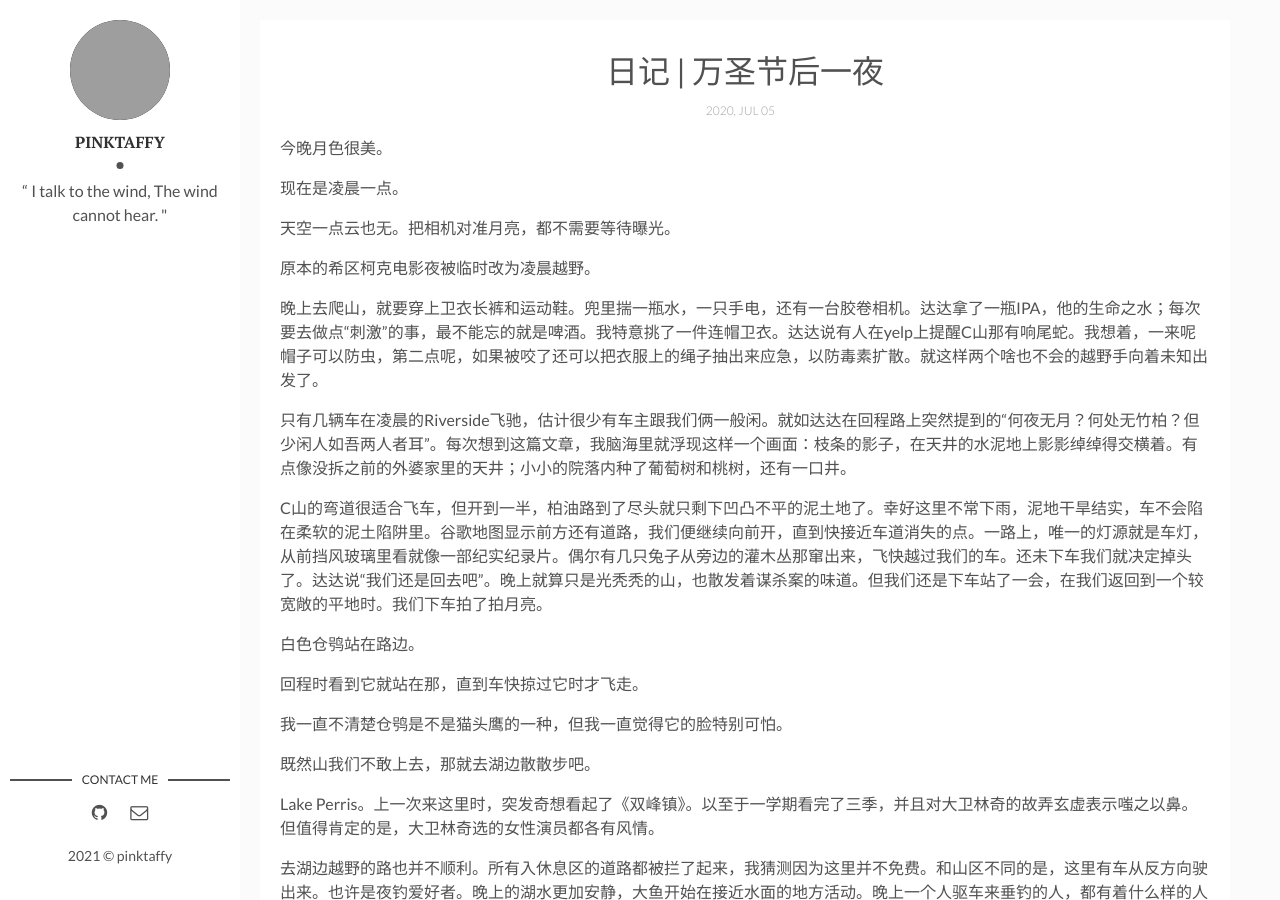
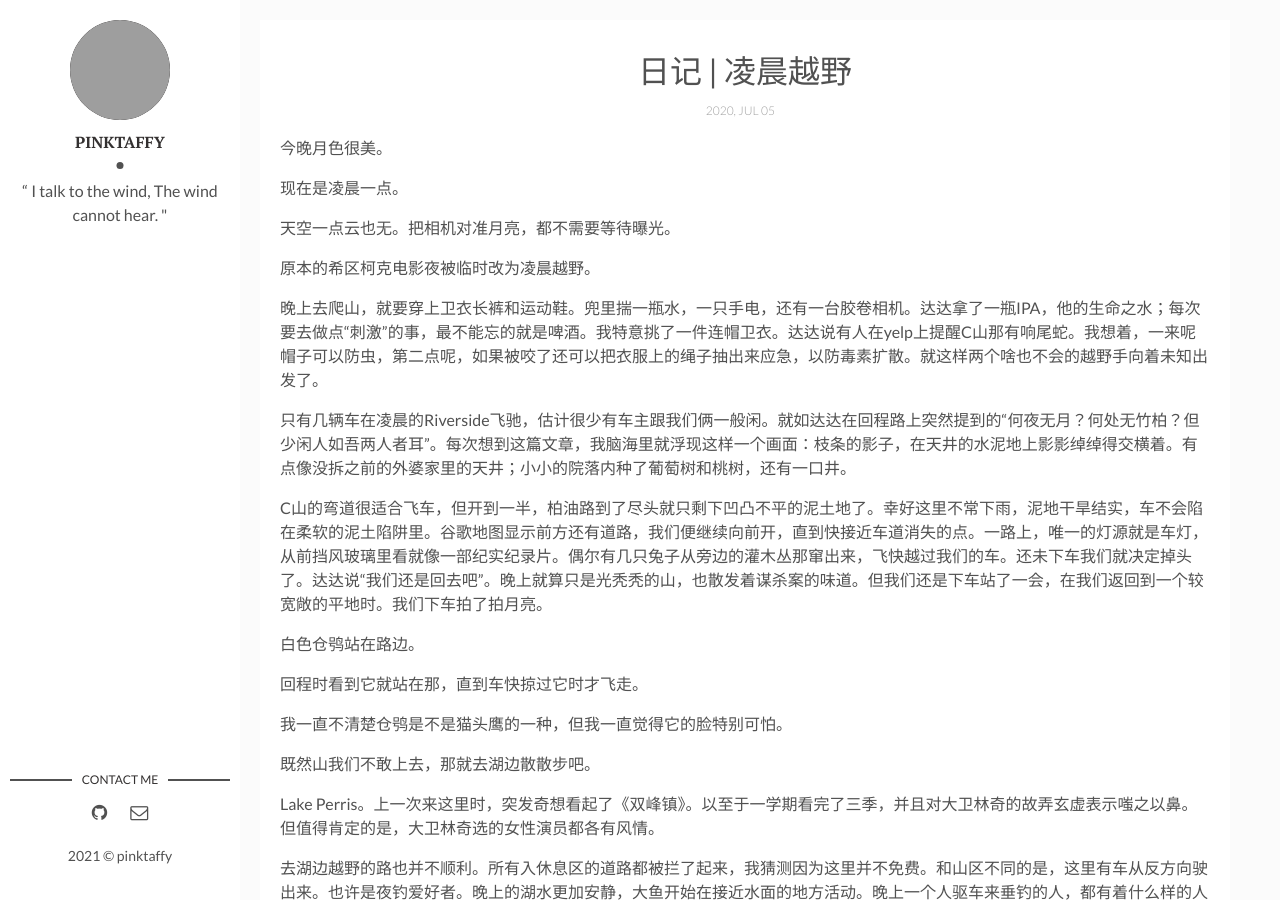
Before and after one commit to pinktaffy/orangepoint.gihub.io, a Jekyll site: the page built from _posts/2020-07-05-off-road.markdown, in a window 1280 px wide and 900 px high. Built offline with Jekyll 4.4.1, drawn with Linux system fonts in a browser that asks for light colours; grey boxes are pictures that could not be loaded.

Commit message:
Update 2020-07-05-off-road.markdown

```diff
--- a/_posts/2020-07-05-off-road.markdown
+++ b/_posts/2020-07-05-off-road.markdown
@@ -1,6 +1,6 @@
 ---
 layout: post
-title:  "日记 | 万圣节后一夜"
+title:  "日记 | 凌晨越野"
 date:   2020-07-05 01:46:05
 categories: diary
 ---
```
